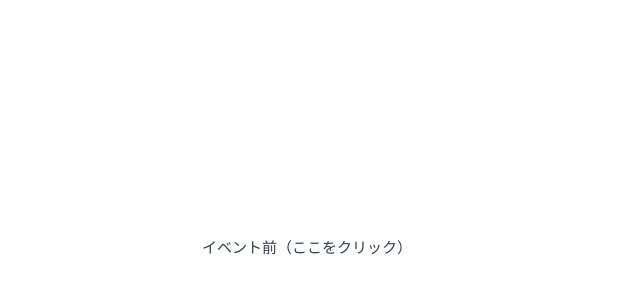
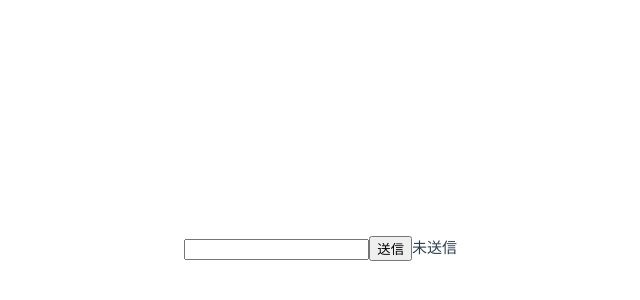
Before and after one commit to nittamatama/vue3-docker, a Vue app in the folder hello-vue/: page / in a window 1280 px wide. Shown: the part 152-452 px from the top of the page, without its empty margins (228-868 px from the left). Built offline with nearby package versions, Linux system fonts and the light colour scheme.

Commit message:
prevent修飾子

```diff
--- a/hello-vue/src/App.vue
+++ b/hello-vue/src/App.vue
@@ -1,18 +1,18 @@
 <script setup lang="ts">
   import { ref } from "vue";
 
-  const pMsg = ref("イベント前（ここをクリック）");
-  const pBgColorEvent = ref("white");
-  const onPClickWithEvent = (bgColor: string, event: MouseEvent): void => {
-    pBgColorEvent.value = bgColor;
-    pMsg.value = event.timeStamp.toString();
+  const msg = ref("未送信");
+  const onFormSubmit = (): void => {
+    msg.value = "送信しました";
   };
 </script>
 
 <template>
-  <p v-on:click="onPClickWithEvent('green', $event)" v-bind:style="{backgroundColor: pBgColorEvent}">
-    {{ pMsg }}
-  </p>
+  <form action="#" v-on:submit.prevent="onFormSubmit">
+    <input type="text" required>
+    <button type="submit">送信</button>
+  </form>
+  <p>{{ msg }}</p>
 </template>
 
 <style>
```
